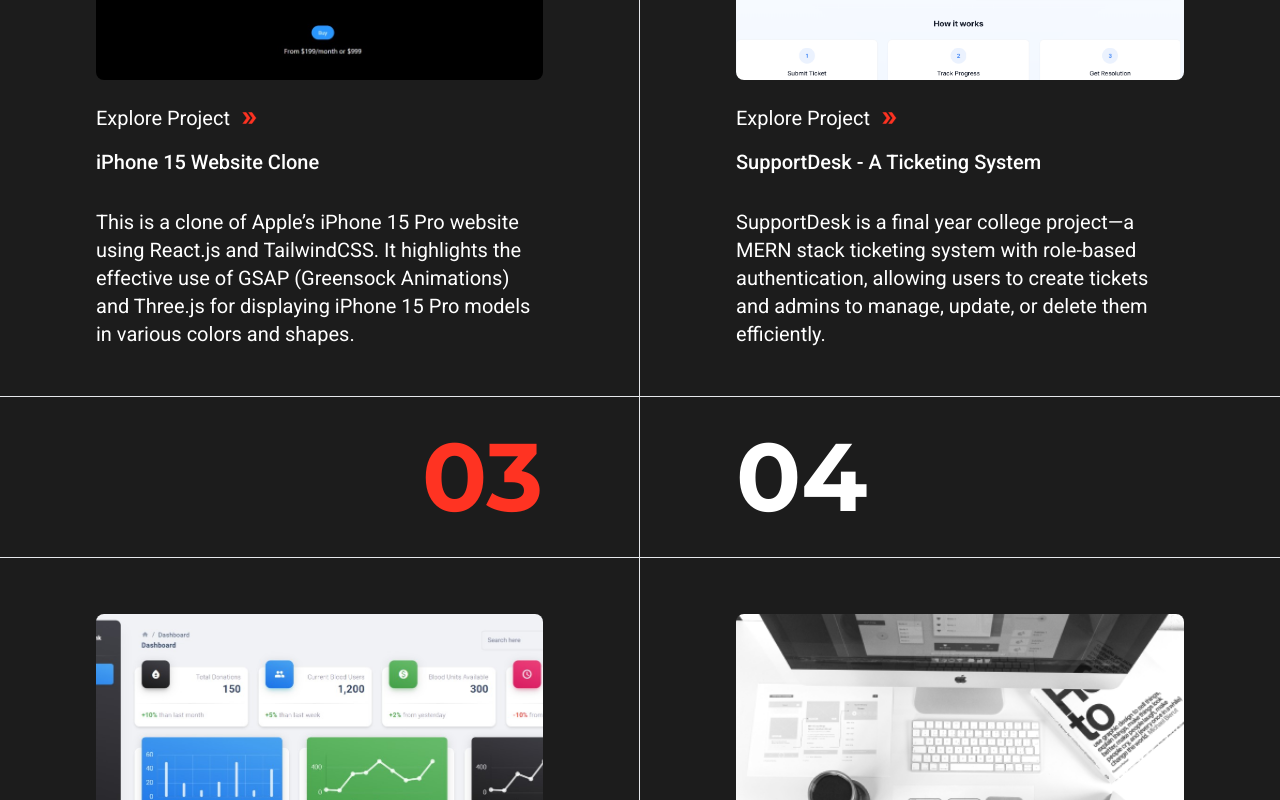
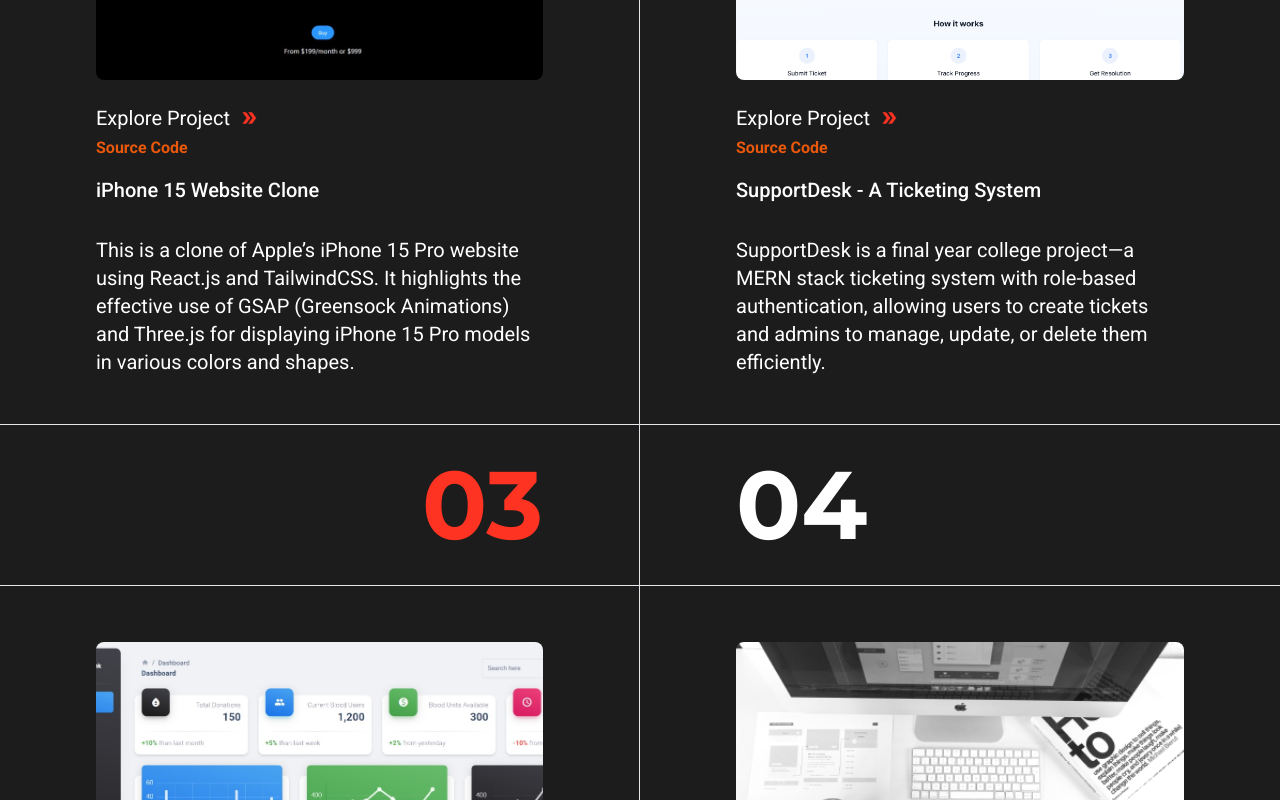
Before and after one commit to jaluiovilash/jaluiovilash-web-app, a React (Vite) app: page / in a window 1280 px wide. Shown: the part 2880-3680 px from the top of the page. Built offline with nearby package versions, Linux system fonts and the light colour scheme; no server answers.

Commit message:
Added source codes to my project

```diff
--- a/src/container/Projects/Projects.jsx
+++ b/src/container/Projects/Projects.jsx
@@ -7,13 +7,15 @@
       id: 1,
       image: project1,
       link: "https://apple-iphone15.web.app/",
+      code: "https://github.com/jaluiovilash/iphone15-website",
       title: "iPhone 15 Website Clone",
       description: `This is a clone of Apple’s iPhone 15 Pro website using React.js and TailwindCSS. It highlights the effective use of GSAP (Greensock Animations) and Three.js for displaying iPhone 15 Pro models in various colors and shapes.`
     },
     {
       id: 2,
       image: project2,
-      link: "https://github.com/jaluiovilash/supportdesk",
+      link: "https://jo-supportdesk.vercel.app/",
+      code: "https://github.com/jaluiovilash/supportdesk",
       title: "SupportDesk - A Ticketing System",
       description: `SupportDesk is a final year college project—a MERN stack ticketing system with role-based authentication, allowing users to create tickets and admins to manage, update, or delete them efficiently.`
     },
@@ -21,6 +23,7 @@
       id: 3,
       image: project3,
       link: "https://github.com/jaluiovilash/RaktSetu-Backend.git",
+      code: "https://github.com/jaluiovilash/RaktSetu-Backend.git",
       title: "RaktSetu - Blood Bank Management System Backend",
       description: `RaktSetu backend, a Node.js-powered Blood Bank Management System, streamlines donor registrations, blood stock, hospital requests, and emergency notifications using Express and MongoDB for efficient inventory and request handling.`
     },
@@ -28,6 +31,7 @@
       id: 4,
       image: coming_soon_grey,
       link: "https://colossalcodes.vercel.app/",
+      code: "https://github.com/jaluiovilash/colossalcodes",
       title: "ColossalCodes",
       description: `ColossalCodes is a hub for devs exploring TypeScript, Rust & future tech. Learn with tutorials, real-world projects & trend insights. Explore more on our upcoming site. Subscribe now and level up your coding game!`
     }
@@ -75,6 +79,14 @@
               >
                 <VisitHere title="Explore Project" />
               </a>
+              <a
+                href={project.code}
+                target="_blank"
+                rel="noopener noreferrer"
+                className="text-md font-semibold text-orange-600 hover:text-white"
+              >
+                Source Code
+              </a>
               <h2 className="text-xl font-medium py-4">{project.title}</h2>
               <p className="descp text-xl py-4">{project.description}</p>
             </div>
```
